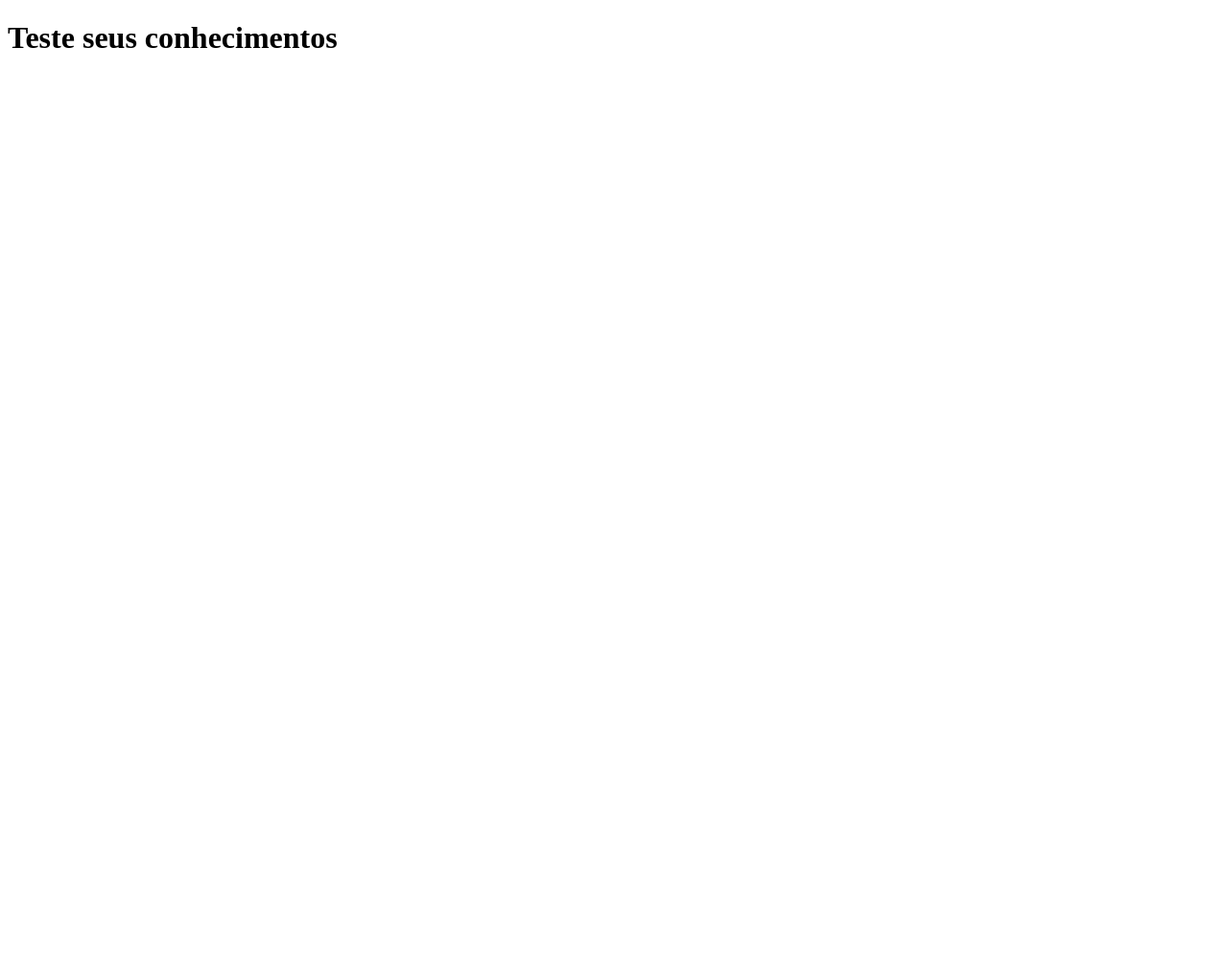
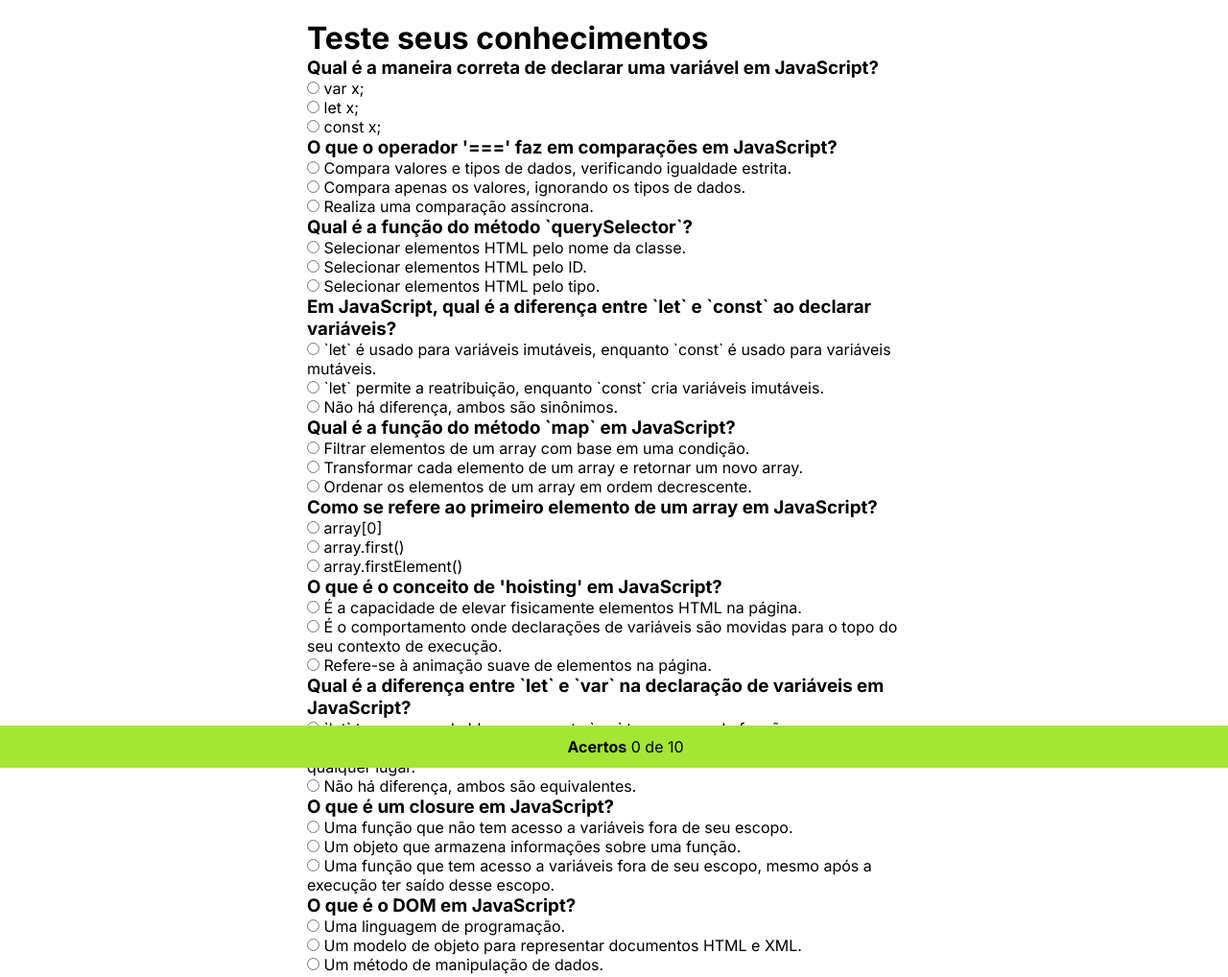
Before and after one commit to Imanrabet/imersao-rocketseat, a plain HTML site: page index.html in a window 1280 px wide. Shown: the whole page at 96% size. Before the commit the page ends 800 px from the top, so only its background shows below. Drawn offline with Linux system fonts and the light colour scheme.

Commit message:
update style.css

```diff
--- /dev/null
+++ b/assets/css/style.css
@@ -0,0 +1,28 @@
+@import url('https://fonts.googleapis.com/css2?family=Inter:wght@400;600;700&display=swap');
+
+*, :root {
+  margin: 0;
+  padding: 0;
+  font-family: 'Inter', sans-serif;
+  font-synthesis: none;
+  text-rendering: optimizeLegibility;
+  -webkit-font-smoothing: antialiased;
+  -moz-osx-font-smoothing: grayscale;
+  -webkit-text-size-adjust: 100%;
+}
+
+main {
+  margin: 0 auto 64px;
+  max-width: 640px;
+  padding: 20px;
+}
+
+#acertos {
+  text-align: center;
+  background-color: #a3e635;
+  position: fixed;
+  bottom: 0;
+  left: 0;
+  width: 100%;
+  padding: 12px;
+}
--- a/assets/js/script.js
+++ b/assets/js/script.js
@@ -0,0 +1,130 @@
+const perguntas = [
+    {
+        pergunta: "Qual é a maneira correta de declarar uma variável em JavaScript?",
+        resposta: [
+            "var x;",
+            "let x;",
+            "const x;",
+        ],
+        correta: 2 // Resposta correta é "const x;"
+    },
+    {
+        pergunta: "O que o operador '===' faz em comparações em JavaScript?",
+        resposta: [
+            "Compara valores e tipos de dados, verificando igualdade estrita.",
+            "Compara apenas os valores, ignorando os tipos de dados.",
+            "Realiza uma comparação assíncrona.",
+        ],
+        correta: 0 // Resposta correta é "Compara valores e tipos de dados, verificando igualdade estrita."
+    },
+    {
+        pergunta: "Qual é a função do método `querySelector`?",
+        resposta: [
+            "Selecionar elementos HTML pelo nome da classe.",
+            "Selecionar elementos HTML pelo ID.",
+            "Selecionar elementos HTML pelo tipo.",
+        ],
+        correta: 1 // Resposta correta é "Selecionar elementos HTML pelo ID."
+    },
+    {
+        pergunta: "Em JavaScript, qual é a diferença entre `let` e `const` ao declarar  variáveis?",
+        resposta: [
+            "`let` é usado para variáveis imutáveis, enquanto `const` é usado para variáveis mutáveis.",
+            "`let` permite a reatribuição, enquanto `const` cria variáveis imutáveis.",
+            "Não há diferença, ambos são sinônimos.",
+        ],
+        correta: 1 // Resposta correta é "`let` permite a reatribuição, enquanto `const` cria variáveis imutáveis."
+    },
+    {
+        pergunta: "Qual é a função do método `map` em JavaScript?",
+        resposta: [
+            "Filtrar elementos de um array com base em uma condição.",
+            "Transformar cada elemento de um array e retornar um novo array.",
+            "Ordenar os elementos de um array em ordem decrescente.",
+        ],
+        correta: 1 // Resposta correta é "Transformar cada elemento de um array e retornar um novo array."
+    },
+    {
+        pergunta: "Como se refere ao primeiro elemento de um array em JavaScript?",
+        resposta: [
+            "array[0]",
+            "array.first()",
+            "array.firstElement()",
+        ],
+        correta: 0 // Resposta correta é "array[0]"
+    },
+    {
+        pergunta: "O que é o conceito de 'hoisting' em JavaScript?",
+        resposta: [
+            "É a capacidade de elevar fisicamente elementos HTML na página.",
+            "É o comportamento onde declarações de variáveis são movidas para o topo do seu contexto de execução.",
+            "Refere-se à animação suave de elementos na página.",
+        ],
+        correta: 1 // Resposta correta é "É o comportamento onde declarações de variáveis são movidas para o topo do seu contexto de execução."
+    },
+    {
+        pergunta: "Qual é a diferença entre `let` e `var` na declaração de variáveis em JavaScript?",
+        resposta: [
+            "`let` tem escopo de bloco, enquanto `var` tem escopo de função.",
+            "`let` só pode ser usado dentro de loops, enquanto `var` pode ser usado em qualquer lugar.",
+            "Não há diferença, ambos são equivalentes.",
+        ],
+        correta: 0 // Resposta correta é "`let` tem escopo de bloco, enquanto `var` tem escopo de função."
+    },
+    {
+        pergunta: "O que é um closure em JavaScript?",
+        resposta: [
+            "Uma função que não tem acesso a variáveis fora de seu escopo.",
+            "Um objeto que armazena informações sobre uma função.",
+            "Uma função que tem acesso a variáveis fora de seu escopo, mesmo após a execução ter saído desse escopo.",
+        ],
+        correta: 2 // Resposta correta é "Uma função que tem acesso a variáveis fora de seu escopo, mesmo após a execução ter saído desse escopo."
+    },
+    {
+        pergunta: "O que é o DOM em JavaScript?",
+        resposta: [
+            "Uma linguagem de programação.",
+            "Um modelo de objeto para representar documentos HTML e XML.",
+            "Um método de manipulação de dados.",
+        ],
+        correta: 1 // Resposta correta é "Um modelo de objeto para representar documentos HTML e XML."
+    },
+];
+
+const quiz = document.querySelector('#quiz')
+const template = document.querySelector('template')
+
+const corretas = new Set()
+const totalPerguntas = perguntas.length
+const mostrarTotal = document.querySelector('#acertos span')
+mostrarTotal.textContent = corretas.size + ' de ' + totalPerguntas
+
+for (const item of perguntas) {
+    const quizItem = template.content.cloneNode(true)
+    quizItem.querySelector('h3').textContent = item.pergunta
+
+    for (let resposta of item.resposta) {
+        const dt = quizItem.querySelector('dl dt').cloneNode(true)
+        dt.querySelector('span').textContent = resposta
+        dt.querySelector('input').setAttribute('name', 'pergunta=' + perguntas.indexOf(item))
+        dt.querySelector('input').value = item.resposta.indexOf(resposta)
+        dt.querySelector('input').onchange = (event) => {
+            const estaCorreta = event.target.value == item.correta
+
+            corretas.delete(item)
+            if (estaCorreta) {
+                corretas.add(item)
+            }
+
+            mostrarTotal.textContent = corretas.size + ' de ' + totalPerguntas
+        }
+
+        quizItem.querySelector('dl').appendChild(dt)
+    }
+
+    quizItem.querySelector('dl dt').remove()
+
+
+    // coloca a pergunta na tela
+    quiz.appendChild(quizItem)
+}
--- a/index.html
+++ b/index.html
@@ -4,11 +4,13 @@
 <head>
     <meta charset="UTF-8">
     <meta name="viewport" content="width=device-width, initial-scale=1.0">
-    <script src="assets/js/script.js"></script>
+    <link rel="stylesheet" href="assets/css/style.css">
     <title>Quiz</title>
 </head>
 
 <body>
+
+    <main>
         <h1>Teste seus conhecimentos</h1>
 
         <div id="quiz"></div>
@@ -28,6 +30,13 @@
                 </dl>
             </div>
         </template>
+
+        <div id="acertos">
+            <strong>Acertos</strong>
+            <span>0 de 10</span>
+        </div>
+    </main>
+    <script src="assets/js/script.js"></script>
 </body>
 
 </html>
```
Lines whose indentation alone changed are shown as unchanged.
